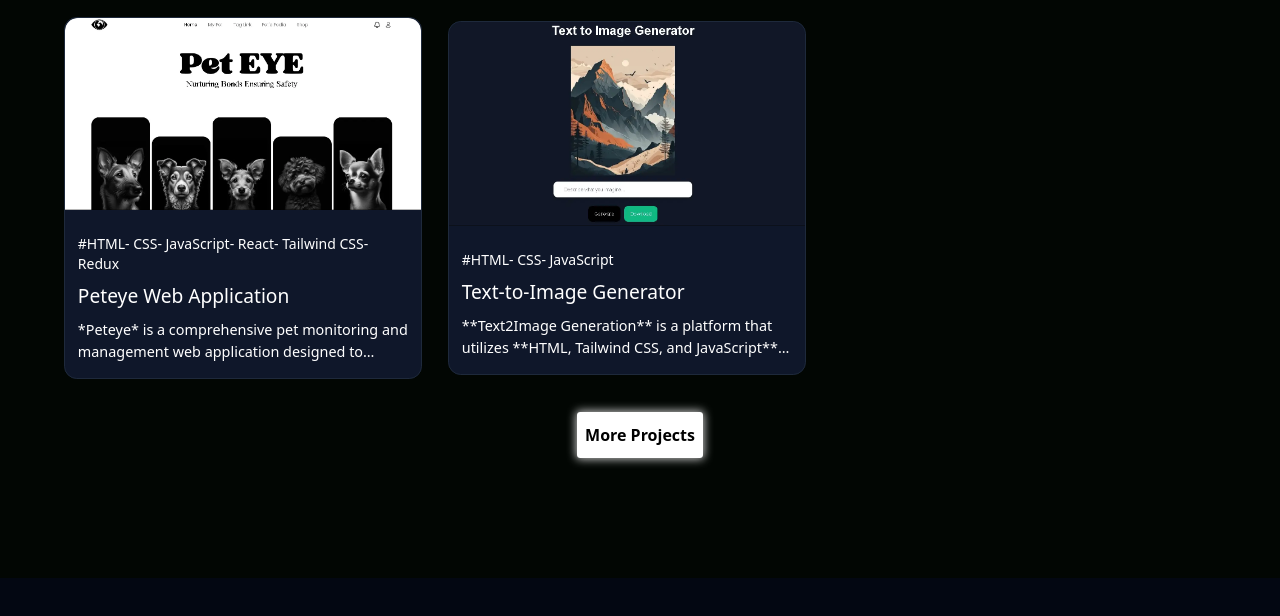
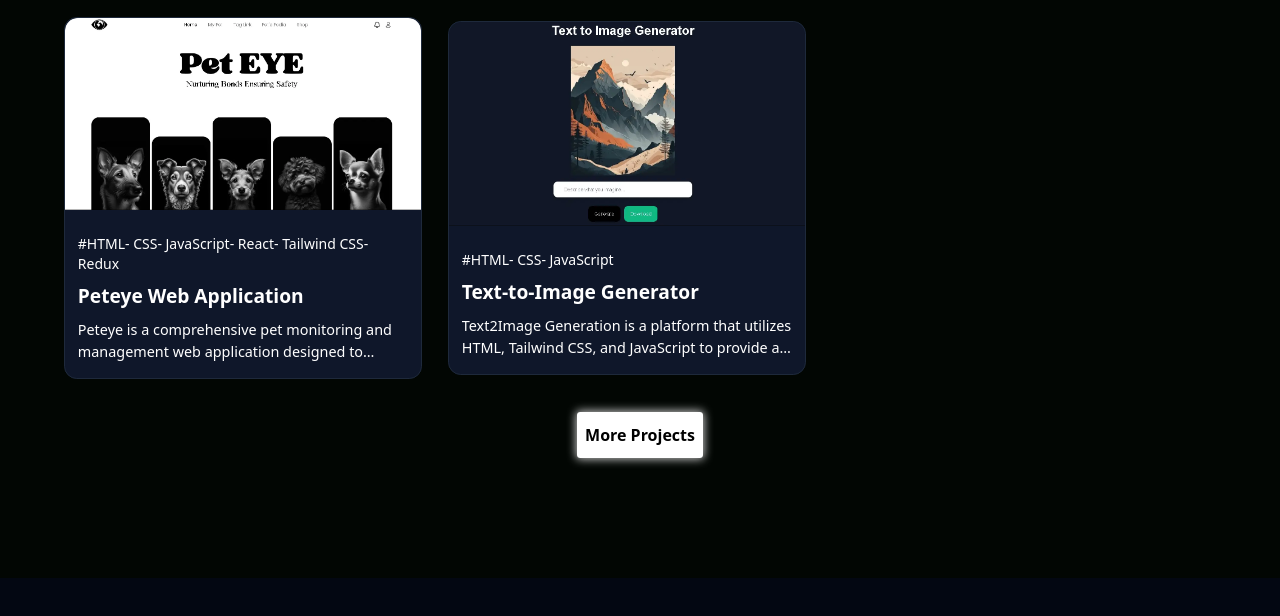
Before and after one commit to Mohitkuril/portfolio, a React (Vite) app: page / in a window 1280 px wide. Shown: the part 1822-2438 px from the top of the page. Built offline with nearby package versions, Linux system fonts and the light colour scheme.

Commit message:
project  done

```diff
--- a/src/Pages/Projects/ProjectCard.jsx
+++ b/src/Pages/Projects/ProjectCard.jsx
@@ -13,7 +13,7 @@ const ProjectCard = ({ project }) => {
   }, []);
 
   return (
-    <div className="group relative flex flex-col items-center justify-start gap-[1vh] rounded-2xl md:rounded-[1vw]  border border-slate-800 bg-[rgb(15_23_42_/_var(--tw-bg-opacity))] w-[90%] md:w-[28vw] max-h-[45vh] md:max-h-[50vh] overflow-hidden">
+    <div className="group relative flex flex-col items-center justify-start gap-[1vh] rounded-2xl md:rounded-[1vw]  border border-slate-800  bg-[rgb(15_23_42_/_var(--tw-bg-opacity))] w-[90%] md:w-[28vw] max-h-[45vh] md:max-h-[50vh] overflow-hidden">
       {/* Image container */}
       <div className="w-full h-[50%] overflow-hidden">
         <img
@@ -26,7 +26,9 @@ const ProjectCard = ({ project }) => {
       {/* Project details */}
       <div className="relative flex flex-col items-start justify-start gap-[1vh] w-full py-[2vh] px-[3vw] md:py-[2vh] md:px-[1vw]">
         <h2 className="text-sm">#{project.langUsed.join("- ")}</h2>
-        <h2 className="text-[clamp(1rem,1.5vw,5rem)]">{project.title}</h2>
+        <h2 className="text-[clamp(1rem,1.5vw,5rem)] font-bold">
+          {project.title}
+        </h2>
         <p className="text-[clamp(.9rem,1vw,3.5rem)] line-clamp-2">
           {project.description}
         </p>
--- a/src/Pages/Projects/projectData.js
+++ b/src/Pages/Projects/projectData.js
@@ -5,7 +5,7 @@ export const projectsData = [
     {
       id: 1,
       title: "Peteye Web Application",
-      description: "*Peteye* is a comprehensive pet monitoring and management web application designed to enhance pet care through smart technology. The frontend of the application is built with **HTML, CSS, JavaScript, React.js, and Tailwind CSS**, ensuring a seamless, responsive, and user-friendly experience.  Key features include real-time pet tracking, health monitoring, and an intuitive dashboard for pet owners to manage their pets’ activities efficiently. The clean and interactive UI enhances usability, making it easier for users to navigate and access essential pet-related data effortlessly.  With a modern tech stack and optimized performance, **Peteye** delivers a visually appealing and highly functional interface that aligns with the needs of pet owners, ensuring a smooth and engaging user experience.",
+      description: "Peteye is a comprehensive pet monitoring and management web application designed to enhance pet care through smart technology. The frontend of the application is built with HTML, CSS, JavaScript, React.js, and Tailwind CSS, ensuring a seamless, responsive, and user-friendly experience.  Key features include real-time pet tracking, health monitoring, and an intuitive dashboard for pet owners to manage their pets’ activities efficiently. The clean and interactive UI enhances usability, making it easier for users to navigate and access essential pet-related data effortlessly.  With a modern tech stack and optimized performance, **Peteye** delivers a visually appealing and highly functional interface that aligns with the needs of pet owners, ensuring a smooth and engaging user experience.",
       langUsed: ["HTML", "CSS", "JavaScript", "React", "Tailwind CSS","Redux"],
       image: peteyeImage,
       liveLink: "https://peteye.pet/",
@@ -14,11 +14,12 @@ export const projectsData = [
     {
       id: 2,
       title: "Text-to-Image Generator",
-      description: "**Text2Image Generation** is a platform that utilizes **HTML, Tailwind CSS, and JavaScript** to provide a seamless text-to-image generation experience. It integrates the **Hugging Face Text-to-Image Generator API**, allowing users to convert textual descriptions into AI-generated images effortlessly. The frontend is designed with a clean and responsive UI, ensuring smooth user interaction. The modal system is efficiently connected to fetch and display generated images dynamically. This project demonstrates API integration skills and a user-friendly interface for AI-powered image generation.",
+      description: "Text2Image Generation is a platform that utilizes HTML, Tailwind CSS, and JavaScript to provide a seamless text-to-image generation experience. It integrates the Hugging Face Text-to-Image Generator API, allowing users to convert textual descriptions into AI-generated images effortlessly. The frontend is designed with a clean and responsive UI, ensuring smooth user interaction. The modal system is efficiently connected to fetch and display generated images dynamically. This project demonstrates API integration skills and a user-friendly interface for AI-powered image generation.",
       langUsed: ["HTML", "CSS", "JavaScript"],
       image: text2imageImage,
       liveLink: "https://text2image-generation.netlify.app/",
       githubLink: "https://github.com/Mohitkuril/Text2ImageGeneration",
-    },
+  },
+
 
   ];
```
